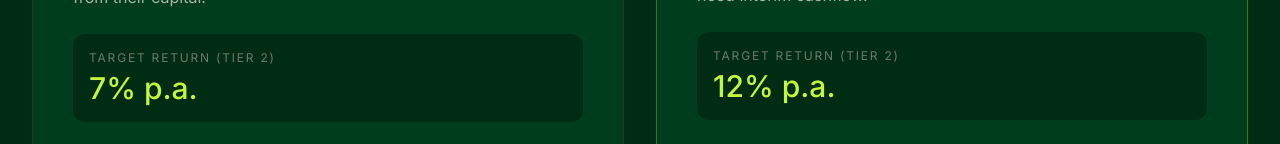
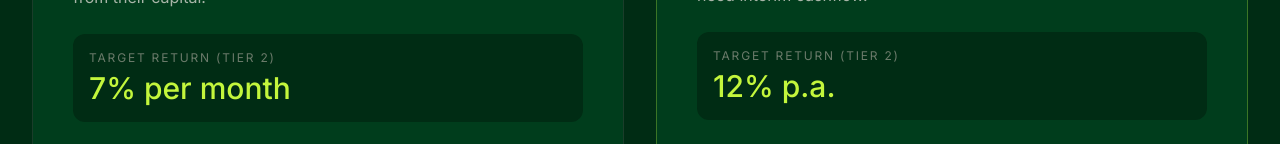
Before and after one commit to zubayerkareem/tishosite, a Next.js app: page /policies in a window 1280 px wide. Shown: the part 808-952 px from the top of the page. Built offline with nearby package versions, Linux system fonts and the light colour scheme; no server answers.

Commit message:
fix: Compact Policy target return label changed to 7% per month
Co-Authored-By: Claude Sonnet 4.6 <noreply@anthropic.com>

```diff
--- a/app/policies/compact/page.tsx
+++ b/app/policies/compact/page.tsx
@@ -299,7 +299,7 @@ function TierBreakdown() {
                         <span className="text-2xl font-medium text-accent">
                           <AnimatedNumber target={row.rate} inView={inView} />
                         </span>
-                        <span className="text-sm text-accent/70">% p.a.</span>
+                        <span className="text-sm text-accent/70">% per month</span>
                       </td>
                       <td className="px-4 sm:px-6 py-3 sm:py-4 text-sm text-foreground-muted">
                         {row.suitable}
--- a/app/policies/page.tsx
+++ b/app/policies/page.tsx
@@ -36,7 +36,7 @@ const policies = [
       "24-month fixed term",
       "Early clearance available",
     ],
-    stat: { label: "Target return (Tier 2)", value: "7% p.a." },
+    stat: { label: "Target return (Tier 2)", value: "7% per month" },
     accent: false,
     cta: "Explore Compact Policy",
   },
@@ -65,7 +65,7 @@ const policies = [
 const comparison = [
   { label: "Term", compact: "24 months", comprehensive: "24 months" },
   { label: "Payout structure", compact: "Periodic (4 options)", comprehensive: "Single at maturity" },
-  { label: "Target return, Tier 2", compact: "7% p.a.", comprehensive: "12% p.a." },
+  { label: "Target return, Tier 2", compact: "7% per month", comprehensive: "12% p.a." },
   { label: "Target return, Tier 5", compact: "10% p.a.", comprehensive: "25% p.a." },
   { label: "Best for", compact: "Income & cashflow", comprehensive: "Capital growth" },
   { label: "Early clearance", compact: "✓ Available", comprehensive: "✓ Available" },
--- a/lib/copy.ts
+++ b/lib/copy.ts
@@ -622,7 +622,7 @@ export const COMPACT_POLICY = {
   stats: [
     { label: "Term length", value: "24", unit: "months" },
     { label: "Entry from", value: "£5K", unit: "" },
-    { label: "Target return (Tier 2)", value: "7", unit: "% p.a." },
+    { label: "Target return (Tier 2)", value: "7", unit: "% per month" },
     { label: "Payout options", value: "3", unit: "cadences" },
   ],
 
@@ -871,7 +871,7 @@ export const COMPREHENSIVE_POLICY = {
     rows: [
       { label: "Term", compact: "24 months", comprehensive: "24 months" },
       { label: "Payout structure", compact: "Periodic (3 cadences)", comprehensive: "Single at maturity" },
-      { label: "Target return (Tier 2)", compact: "7% p.a.", comprehensive: "12% p.a." },
+      { label: "Target return (Tier 2)", compact: "7% per month", comprehensive: "12% p.a." },
       { label: "Best for", compact: "Income & cashflow", comprehensive: "Capital growth" },
       { label: "Early clearance", compact: "Available", comprehensive: "Available (terms apply)" },
       { label: "Multi-policy", compact: "Yes", comprehensive: "Yes" },
```
